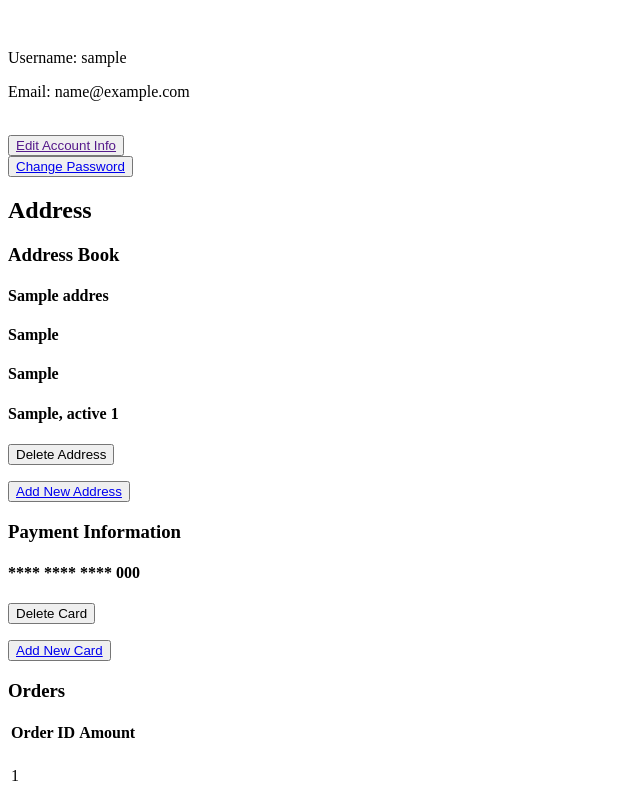
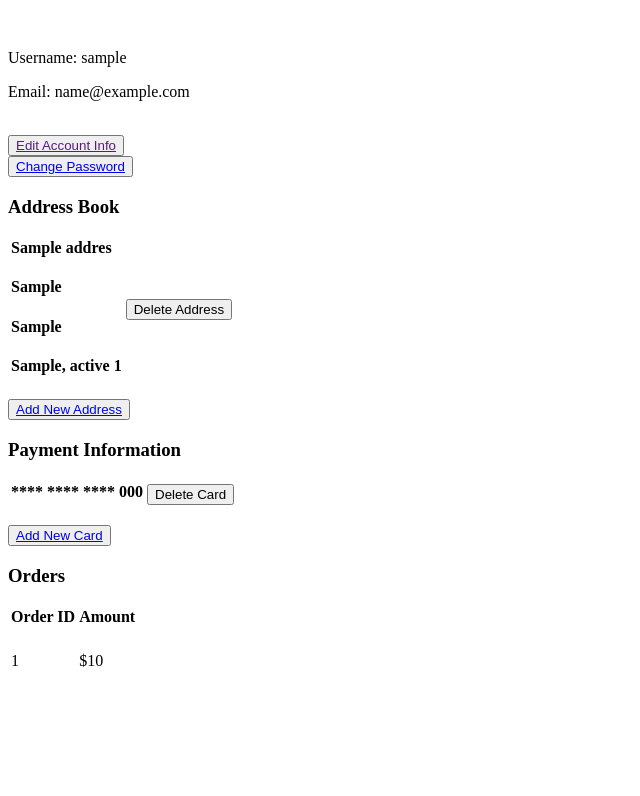
Before and after one commit to ChunwingNg/eCommerce-Site-Demo, a PHP site: page /userpage.php in a window 1280 px wide. Shown: the part 229-1025 px from the top of the page, without its empty margins (0-640 px from the left). After the commit the page ends 896 px from the top, so only its background shows below. Run offline with PHP 8.4, Linux system fonts and the light colour scheme; the visitor is signed in with stand-in values (Sample User, id 1); tables that the repository leaves empty hold one stand-in row (values such as "Sample post"); data that the repository does not hold is empty; some libraries are stand-ins or nearby versions.

Commit message:
Working orders

```diff
--- a/php/addr-delete.php
+++ b/php/addr-delete.php
@@ -1,5 +1,8 @@
 <?php
-session_start();
+if(!isset($_SESSION))
+{
+    session_start();
+}
 require_once('database-connection.php');
 
 $address = filter_input(INPUT_POST, 'addr_id', FILTER_VALIDATE_INT);
--- a/php/card-delete.php
+++ b/php/card-delete.php
@@ -1,5 +1,8 @@
 <?php
-session_start();
+if(!isset($_SESSION))
+{
+    session_start();
+}
 require_once('database-connection.php');
 
 $cardId = filter_input(INPUT_POST, 'card_id', FILTER_VALIDATE_INT);
--- a/php/change-password-form.php
+++ b/php/change-password-form.php
@@ -25,6 +25,7 @@
 </head>
 
 <body>
+<div class="spacer">.</div>
 <div class="content">
 <header><h1>Change Password</h1></header>
 <main>
--- a/php/create-order.php
+++ b/php/create-order.php
@@ -33,6 +33,7 @@
     <div class="spacer">.</div>
     <div class="content-main center">
         <?php if($success){
+            $_SESSION['cart'] = array();
             echo "<h2>Order has been placed successfully! Thank you for your business</h2>";
             }
             else{
--- a/php/userpage.php
+++ b/php/userpage.php
@@ -50,35 +50,44 @@
 
 
     <div class="right-c">
-        <h2 class="blue-colorizer">Address</h2>
+        <div class="center">
         <h3 class="blue-colorizer">Address Book</h3>
 
+        <table class="center">
         <?php foreach ($addresses as $address):?>
-        <div>
+        <tr>
+        <td>
             <h4><?php echo $address['name'];?></h4>
             <h4><?php echo $address['line1'];?></h4>
             <h4><?php echo $address['line2'];?></h4>
             <h4><?php echo $address['city'];?>, <?php echo $address['state'];?> <?php echo $address['zip'];?></h4>
-            <form action="addr-delete.php" method="post">
+        </td>
+        <td><form action="addr-delete.php" method="post">
                 <input type="hidden" name="addr_id" value=<?php echo $address['id'];?>>
                 <input type="submit" value="Delete Address">
-            </form>
+            </form></td>
+        </tr>
+        <?php endforeach;?>
+        </table>
+        <button type="button" class="submit_b2"><a href="address-form.php">Add New Address</a></button>
         </div>
-        <?php endforeach;?>
-        <button type="button" class="submit_b2"><a href="address-form.php">Add New Address</a></button>
         <!-- <a href="address-form.php" class="link-colors">Add New Address</a> -->
 
-        <div>
+        <div class="center">
             <h3 class="blue-colorizer">Payment Information</h3>
+            <table class="center">
             <?php foreach ($cards as $card):?>
-                <div>
+                <tr>
+                <td>
                 <h4>**** **** **** <?php echo substr ($card['number'], -4);?></h4>
+                </td>
+                <td>
                 <form action="card-delete.php" method="post">
                     <input type="hidden" name="card_id" value=<?php echo $card['id'];?>>
                     <input type="submit" value="Delete Card">
                 </form>
-                </div>
             <?php endforeach;?>
+            </table>
             <button type="button" class="submit_b2"><a href="card-form.php">Add New Card</a></button>
             <!-- <a href="card-form.php" class="link-colors">Add New Card</a> -->
         </div>
@@ -93,7 +102,7 @@
                 <?php foreach ($orders as $order):?>
                     <tr>
                         <td><p class="blue-colorizer"><?php echo $order['id'];?></p></td>
-                        <td><p class="blue-colorizer"><?php echo $address['ordertotal'];?></p></td>
+                        <td><p class="blue-colorizer">$<?php echo $order['ordertotal'];?></p></td>
                     </tr>
                 <?php endforeach;?>
             </table>
```
Also changed, not shown: css/style.css (+8 -2 lines).
